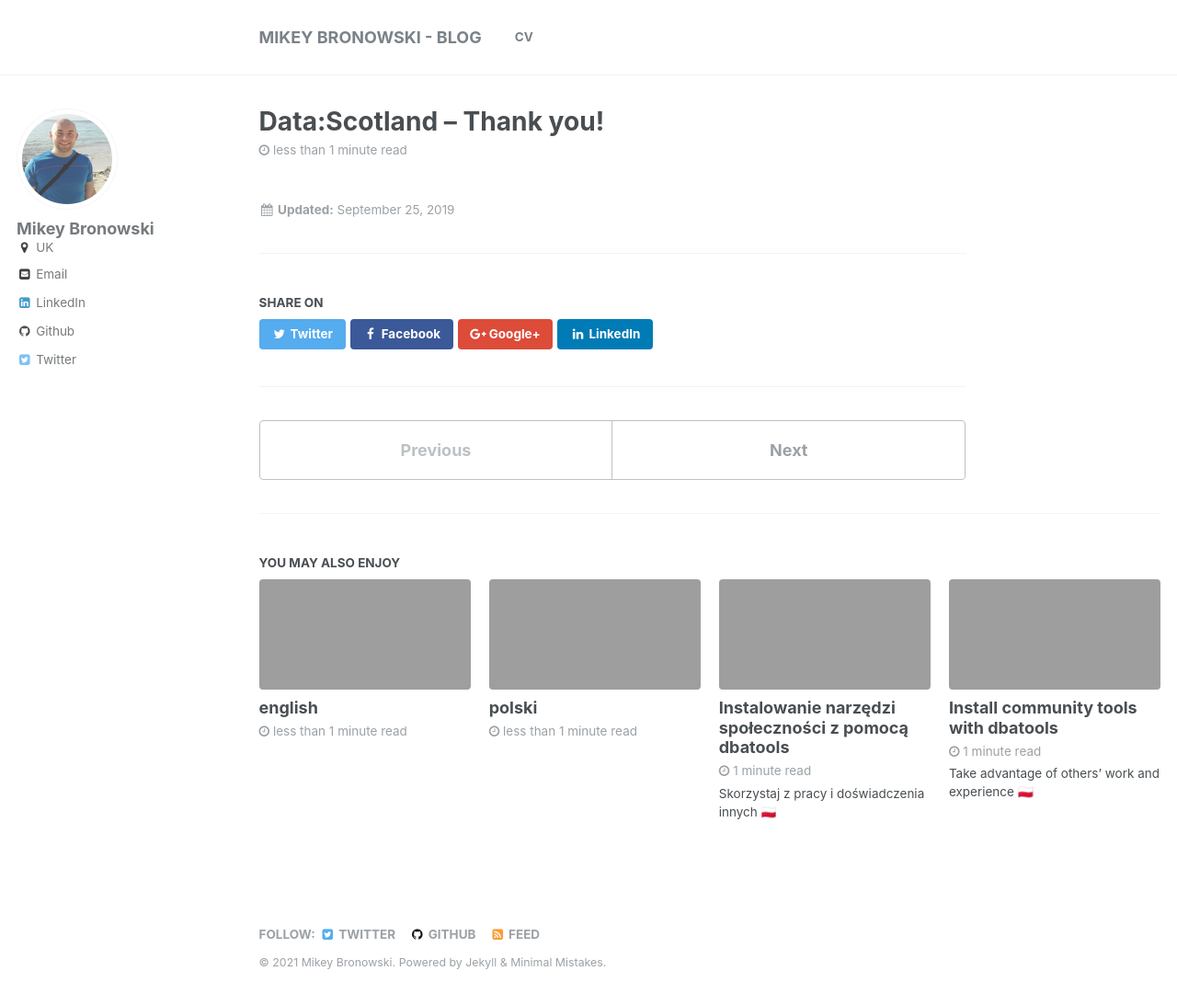
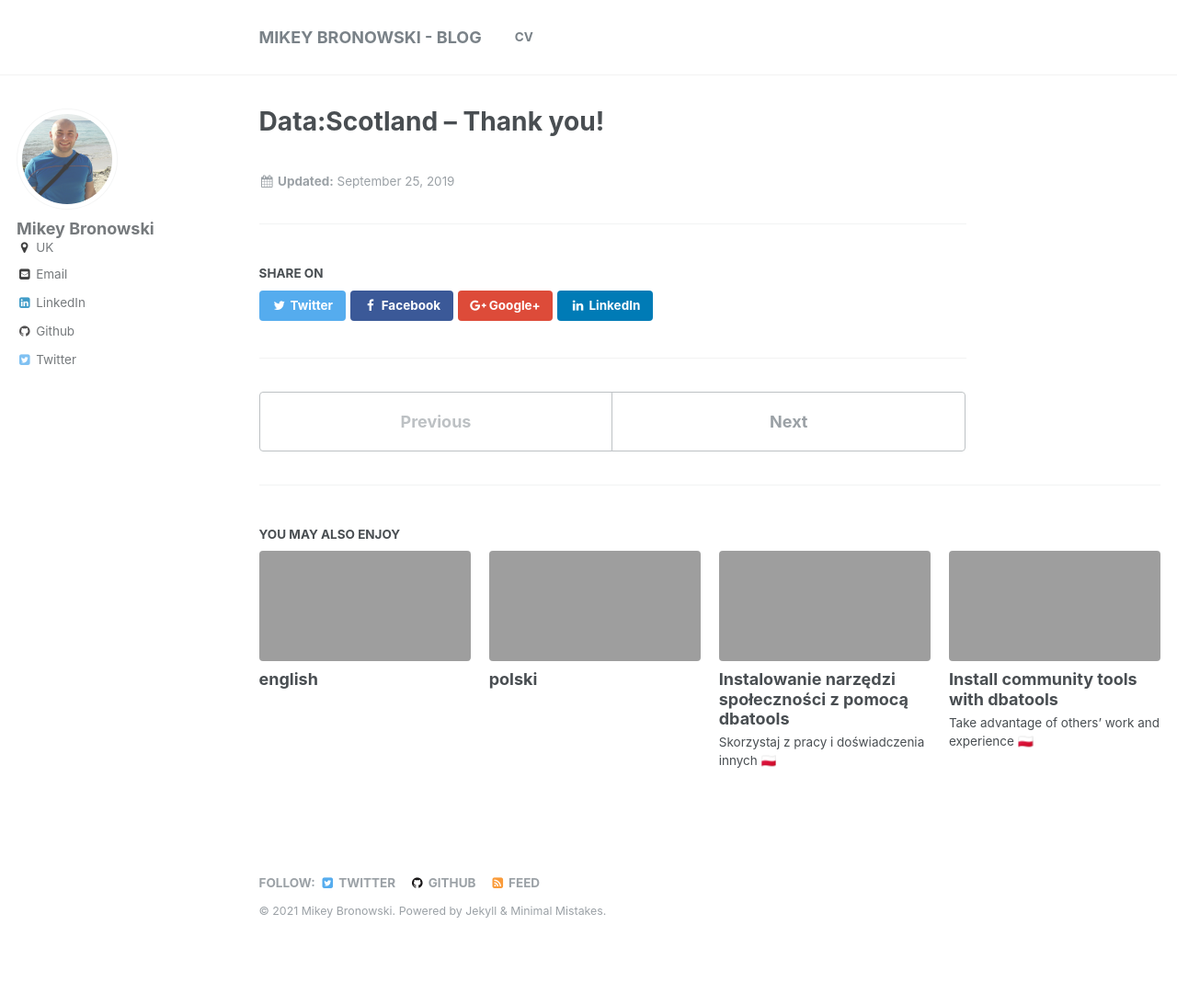
Before and after one commit to MikeyBronowski/mikeybronowski.github.io, a Jekyll site: the page built from _posts/2019-09-25-datascotland-thank-you.md, in a window 1280 px wide and 1110 px high. Shown: the top 1093 px of the window at 92% size. Built offline with Jekyll 4.4.1, drawn with Linux system fonts in a browser that asks for light colours; emoji names are drawn with the system emoji font.

Commit message:
remove time

```diff
--- a/_config.yml
+++ b/_config.yml
@@ -16,8 +16,8 @@ description              : "Mikey Bronowski blogs about data"
 baseurl                  :
 gh_repo                  :
 teaser                   :
- breadcrumbs            : false # true, false (default)
- reading_time             : true
+# breadcrumbs            : false # true, false (default)
+# reading_time             : true
 words_per_minute         : 200
 comments:
   #  provider               : # false (default), "disqus", "facebook", "google-plus", custom"
@@ -224,7 +224,7 @@ defaults:
     values:
       layout: single
       author_profile: true
-      read_time: true
+      #read_time: true
       comments: true
       share: true
       related: true
```
